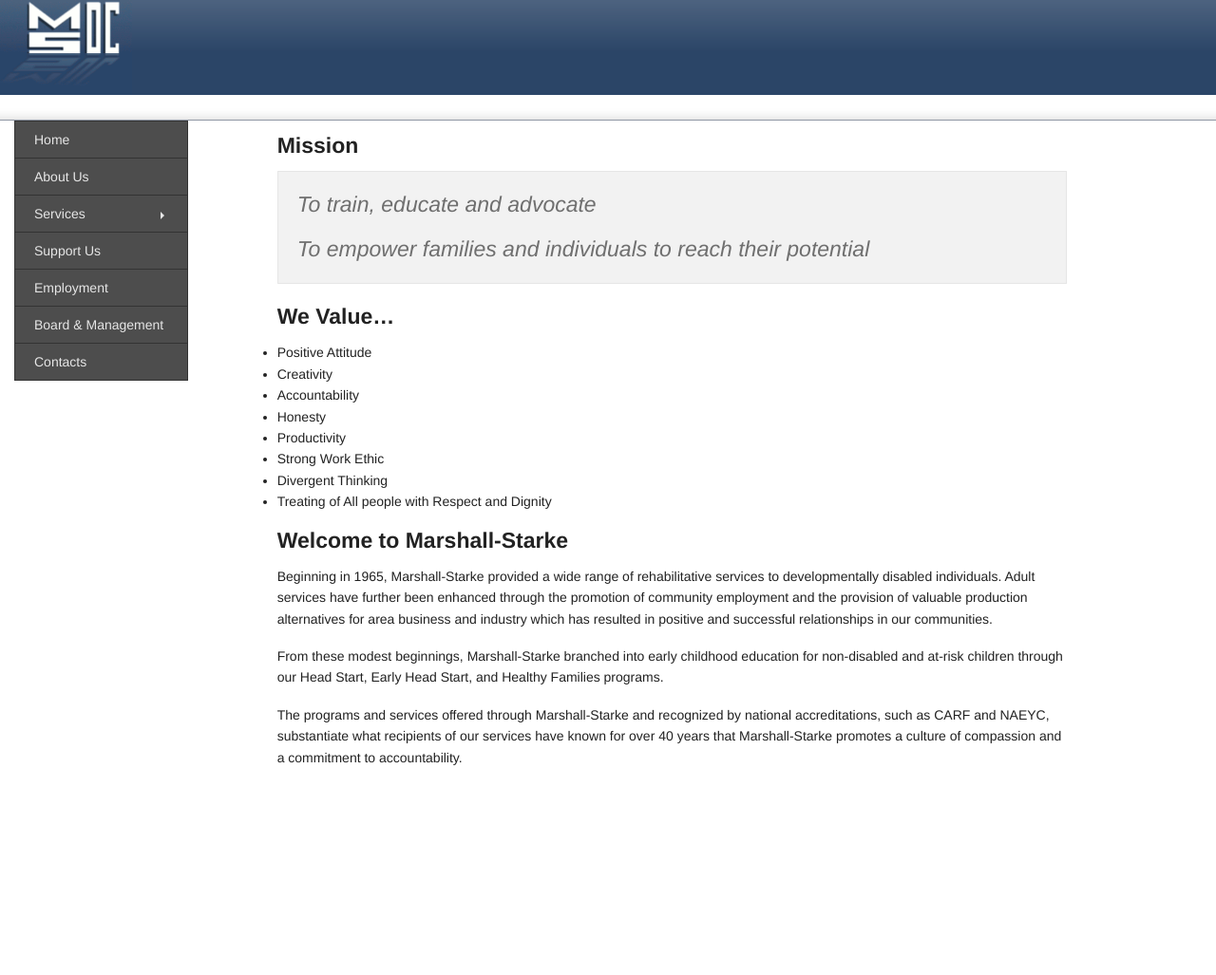
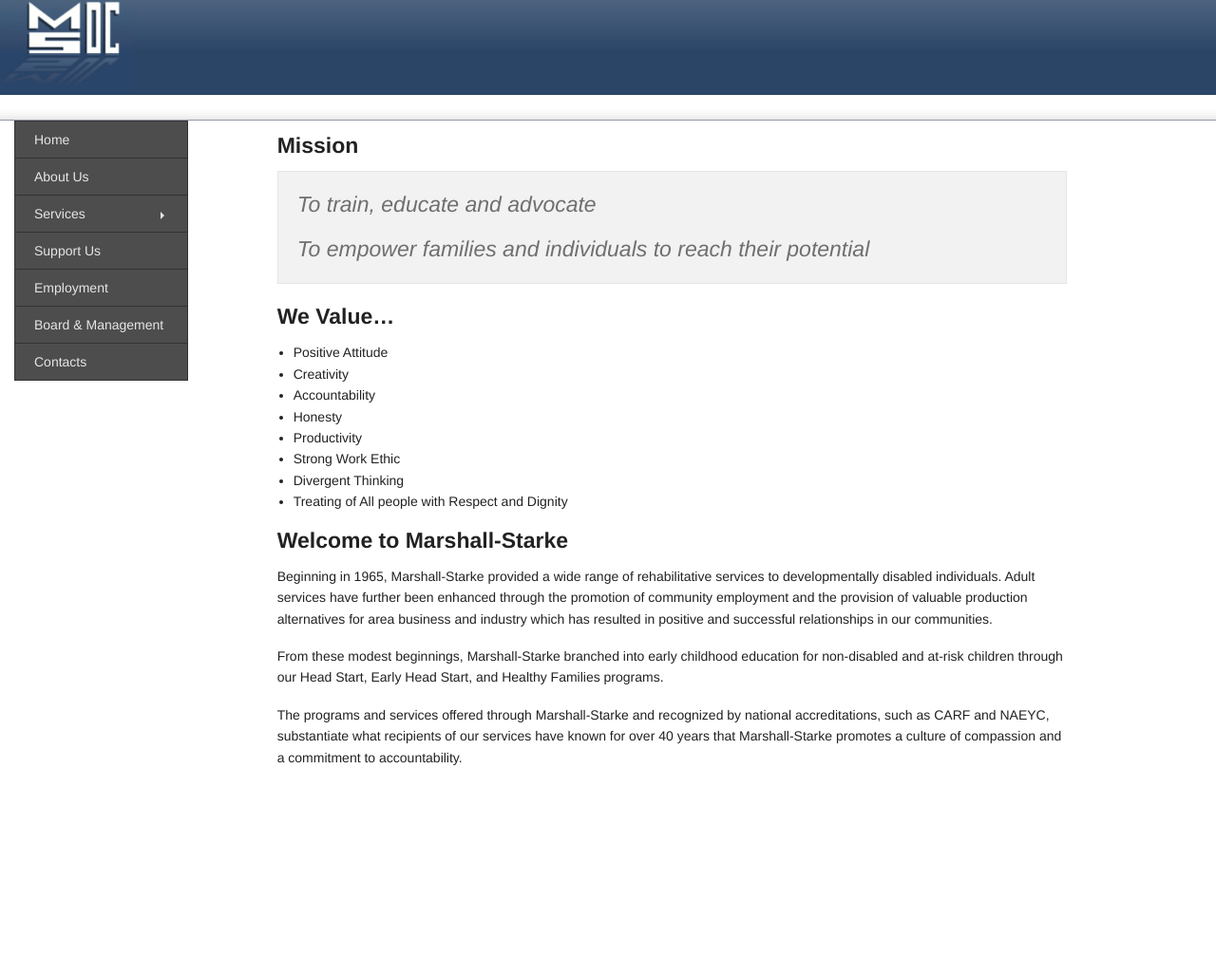
Before and after one commit to leviwilson/marshall-starke.org, a Jekyll site: the page built from index.md, in a window 1280 px wide. Shown: the whole page at 95% size. Built offline with Jekyll 4.4.1, drawn with Linux system fonts in a browser that asks for light colours.

Commit message:
fix ul margin for non-foundation lists

```diff
--- a/stylesheets/app.css
+++ b/stylesheets/app.css
@@ -11,6 +11,9 @@
   height: 25px;
   background: url(../images/navbg.gif) repeat-x bottom;
 }
+
+/* same as foundation */
+ul { margin-left: 17px; }
 
 /* Artfully masterminded by ZURB  */
 /*
```
